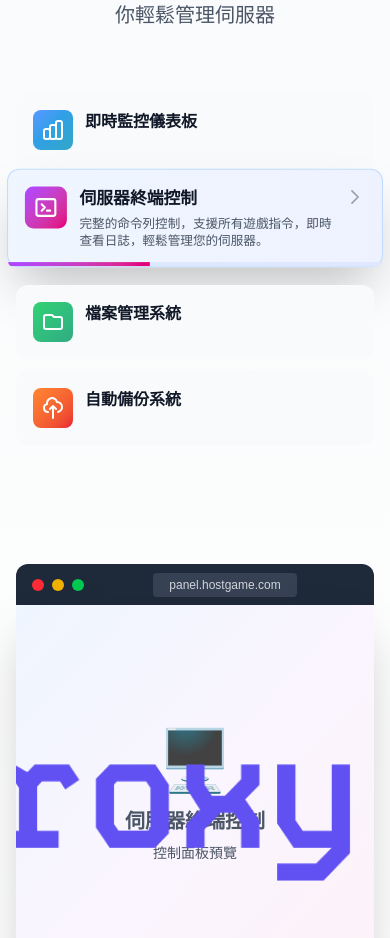
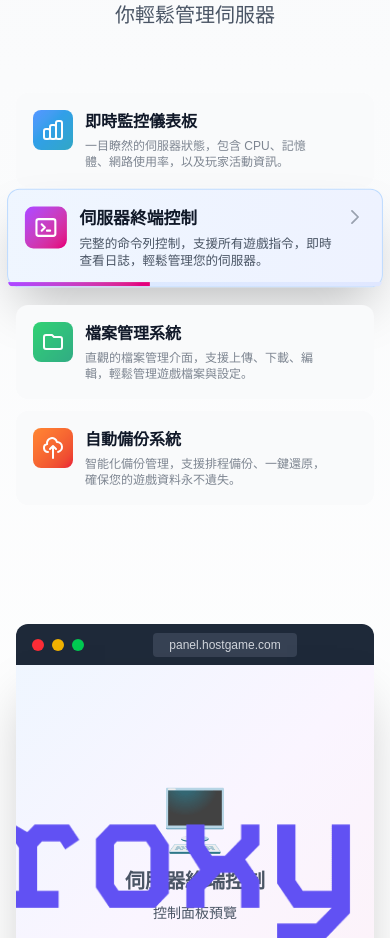
Before and after one commit to FanYueee/hostga.me, a Next.js app: page / in a window 390 px wide. Shown: the part 4100-5038 px from the top of the page. Built offline with nearby package versions, Linux system fonts and the light colour scheme.

Commit message:
fix: 修正管理面板功能描述文字在手機版顯示問題

```diff
--- a/app/components/PanelShowcase.tsx
+++ b/app/components/PanelShowcase.tsx
@@ -140,7 +140,7 @@ export default function PanelShowcase() {
                       {feature.title}
                     </h3>
                     <p className={`text-xs text-gray-600 transition-all duration-300 ${
-                      activeFeature === index ? 'opacity-100 block' : 'opacity-70 hidden lg:block'
+                      activeFeature === index ? 'opacity-100' : 'opacity-70'
                     }`}>
                       {feature.description}
                     </p>
```
